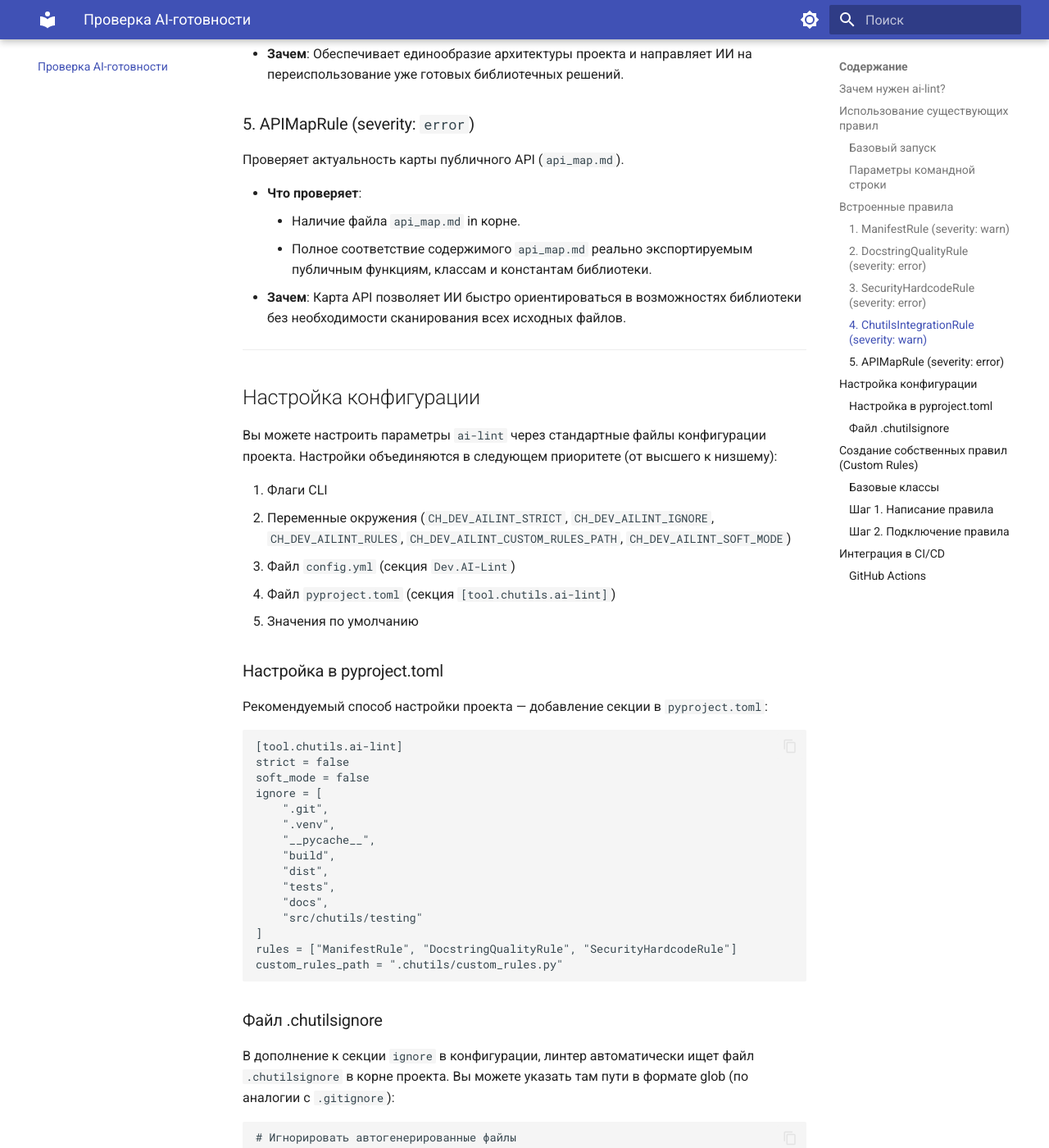
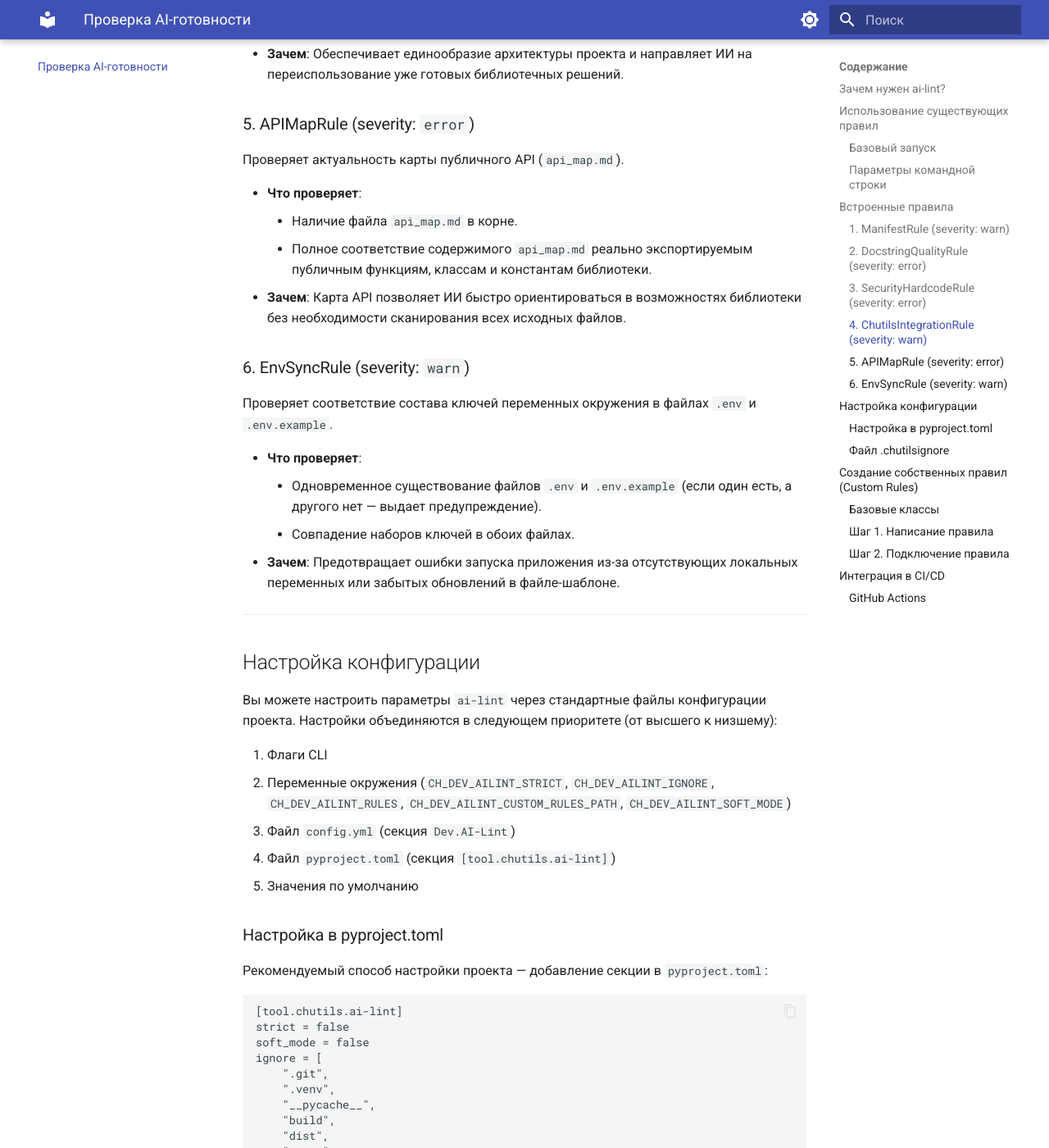
Before and after one commit to Chu4hel/chutils, an MkDocs documentation site: the page built from docs/ai_lint.md, in a window 1280 px wide and 1400 px high, scrolled down 3368 px. Shown: the whole window at 82% size. Built offline with MkDocs 1.6.1 and Material for MkDocs 9.7.7, drawn with Linux system fonts in a browser that asks for light colours; some of the changed text lies outside the part shown.

Commit message:
docs: Добавить документацию и тесты для команды dev sync-env и правила EnvSyncRule

````diff
--- a/docs/ai_lint.md
+++ b/docs/ai_lint.md
@@ -75,7 +75,8 @@ chutils dev ai-lint --strict --ignore "build/,legacy_code.py" --rules "ManifestR
 
 Проверяет наличие файлов манифестов ИИ в корневом каталоге проекта и в основных пакетах (подкаталогах `src/`).
 
-* **Используемые имена файлов**: `antigravity.md`, `agents.md`, `GEMINI.md` (в любом регистре), `.cursorrules`, `.windsurfrules`.
+* **Используемые имена файлов**: `antigravity.md`, `agents.md`, `GEMINI.md` (в любом регистре), `.cursorrules`,
+  `.windsurfrules`.
 * **Зачем**: Файлы манифестов служат инструкцией для ИИ-агентов. В них описывается структура проекта, используемые
   библиотеки и глобальные правила кодирования.
 
@@ -120,11 +121,22 @@ chutils dev ai-lint --strict --ignore "build/,legacy_code.py" --rules "ManifestR
 Проверяет актуальность карты публичного API (`api_map.md`).
 
 * **Что проверяет**:
-    * Наличие файла `api_map.md` in корне.
+    * Наличие файла `api_map.md` в корне.
     * Полное соответствие содержимого `api_map.md` реально экспортируемым публичным функциям, классам и константам
       библиотеки.
 * **Зачем**: Карта API позволяет ИИ быстро ориентироваться в возможностях библиотеки без необходимости сканирования всех
   исходных файлов.
+
+### 6. EnvSyncRule (severity: `warn`)
+
+Проверяет соответствие состава ключей переменных окружения в файлах `.env` и `.env.example`.
+
+* **Что проверяет**:
+    * Одновременное существование файлов `.env` и `.env.example` (если один есть, а другого нет — выдает
+      предупреждение).
+    * Совпадение наборов ключей в обоих файлах.
+* **Зачем**: Предотвращает ошибки запуска приложения из-за отсутствующих локальных переменных или забытых обновлений в
+  файле-шаблоне.
 
 ---
 
@@ -160,6 +172,8 @@ ignore = [
 ]
 rules = ["ManifestRule", "DocstringQualityRule", "SecurityHardcodeRule"]
 custom_rules_path = ".chutils/custom_rules.py"
+env_path = ".env"
+example_path = ".env.example"
 ```
 
 ### Файл .chutilsignore
````
Also changed, not shown: README.md (+15 -0 lines), docs/README_RU.md (+16 -0 lines), 2 other files.
